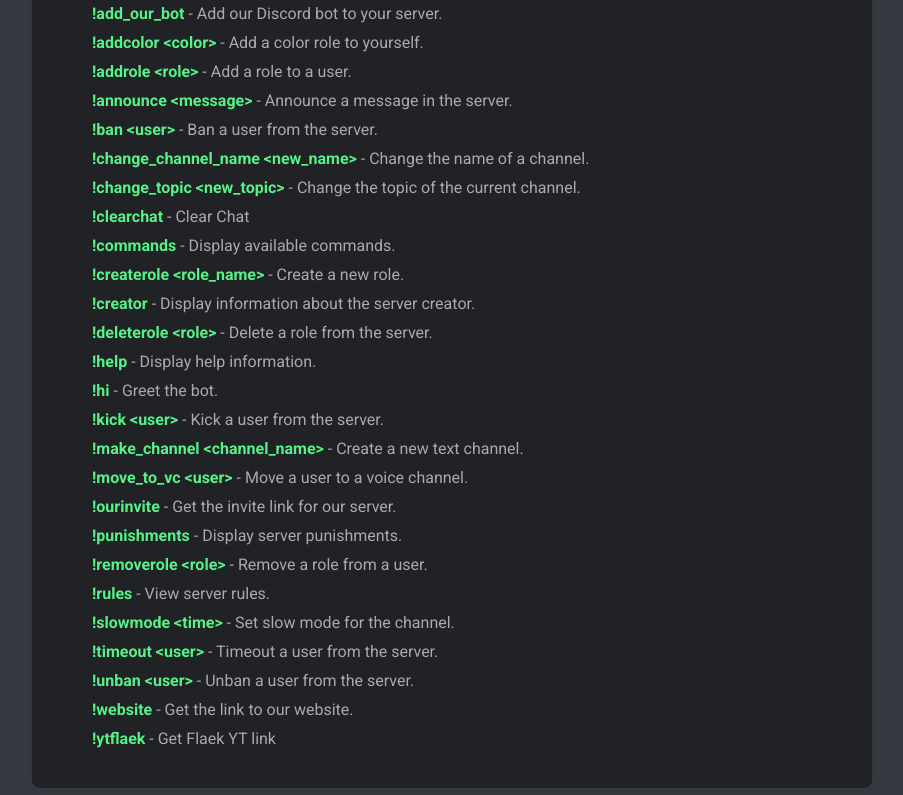
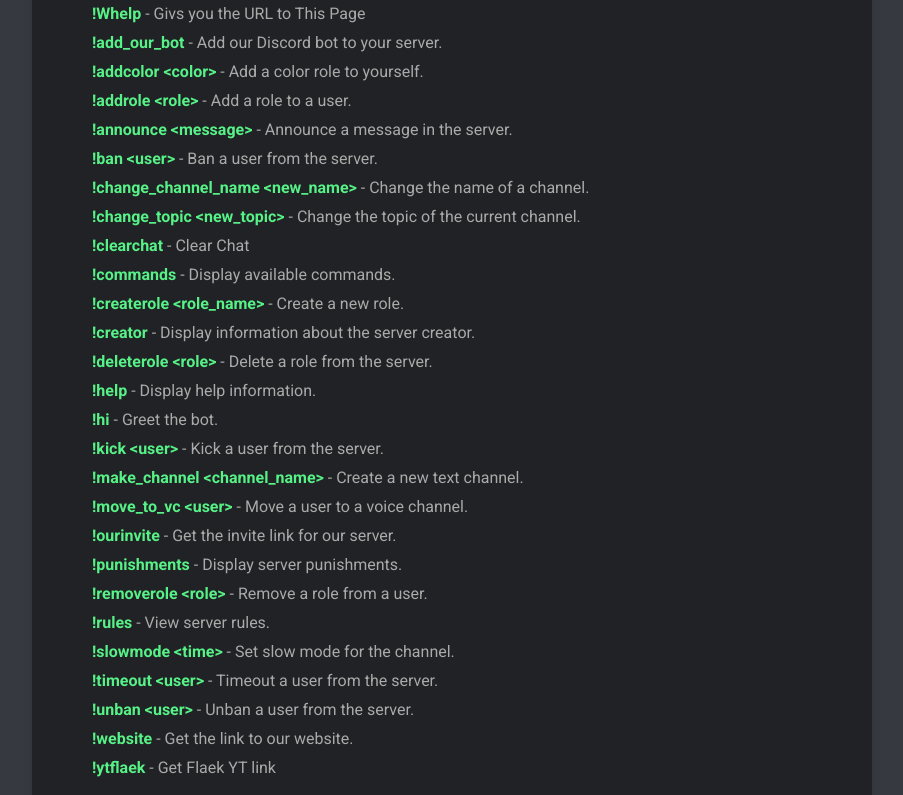
Before and after one commit to olver1323213/qux.github.io, a plain HTML site: page help.html in a window 1280 px wide. Shown: the part 145-940 px from the top of the page, without its empty margins (188-1091 px from the left). Drawn offline with Linux system fonts and the light colour scheme.

Commit message:
Update help.html

```diff
--- a/help.html
+++ b/help.html
@@ -60,6 +60,7 @@
 
 
         <ul>
+            <li><span class="command-name">!Whelp</span> - Givs you the URL to This Page</li>
             <li><span class="command-name">!add_our_bot</span> - Add our Discord bot to your server.</li>
             <li><span class="command-name">!addcolor &lt;color&gt;</span> - Add a color role to yourself.</li>
             <li><span class="command-name">!addrole &lt;role&gt;</span> - Add a role to a user.</li>
```
